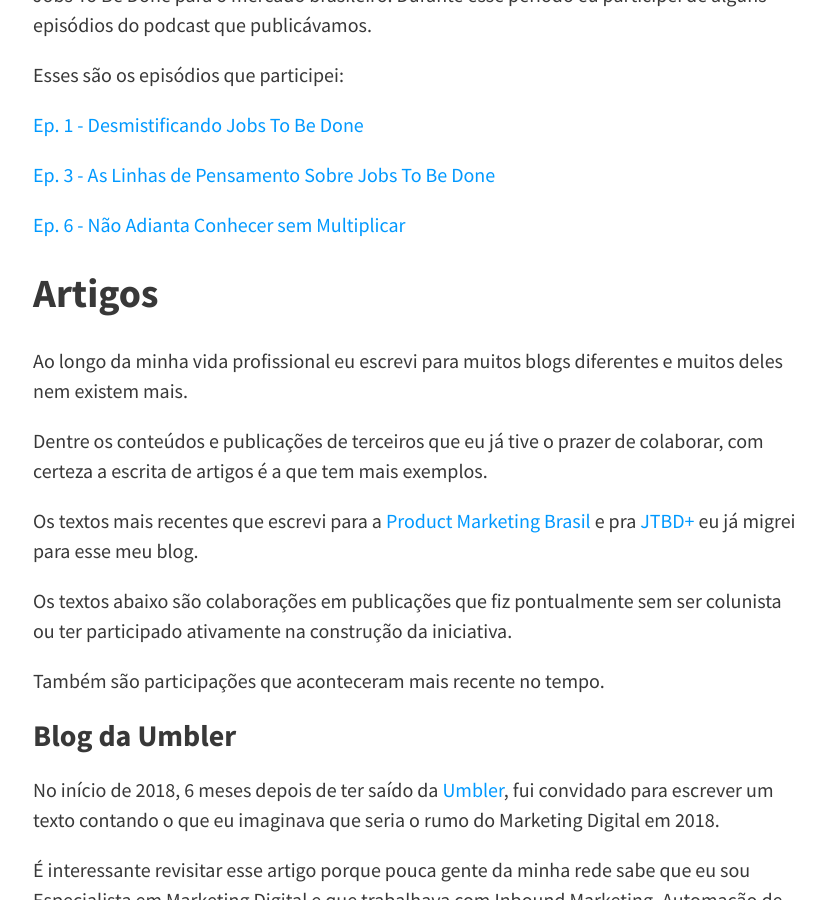
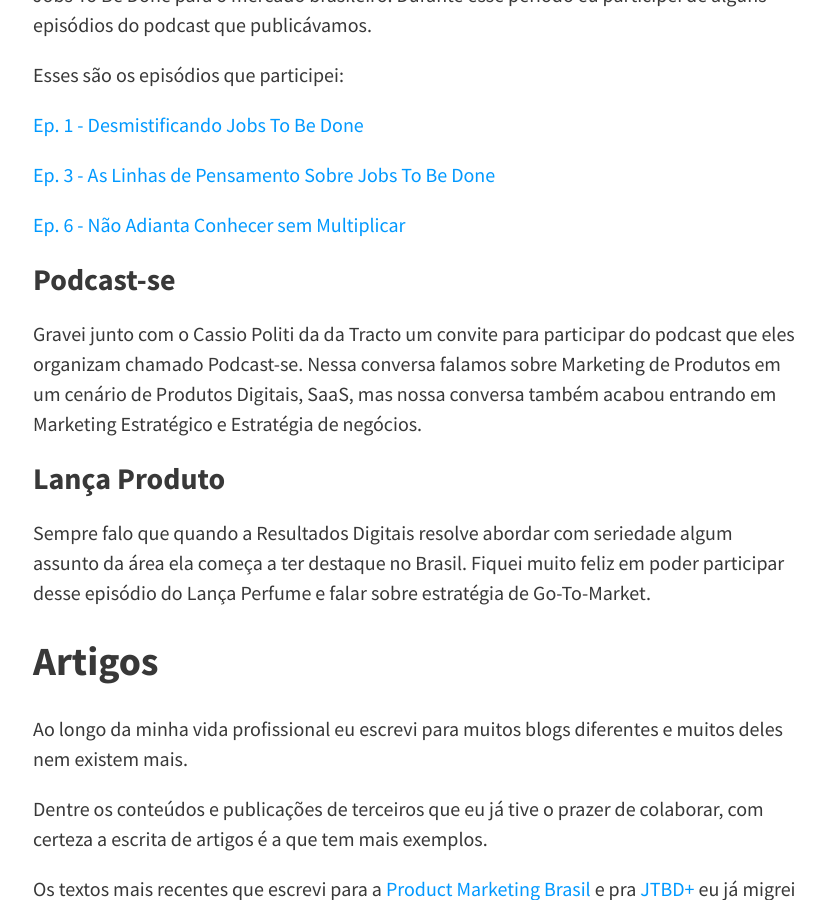
Before and after one commit to felipecbarbosa/felipecbarbosa.github.io, a Jekyll site: the page built from colaboration.md, in a window 1280 px wide and 900 px high, scrolled down 2251 px. Shown: the whole window, without its empty margins (223-1048 px from the left). Built offline with Jekyll 4.4.1, drawn with Linux system fonts in a browser that asks for light colours; nearby versions of some CDN libraries; comment, search, counter and statistics services are not loaded.

Commit message:
Added new podcasts to colaboration

```diff
--- a/colaboration.md
+++ b/colaboration.md
@@ -60,6 +60,14 @@ Esses são os episódios que participei:
 [Ep. 3 - As Linhas de Pensamento Sobre Jobs To Be Done](https://anchor.fm/jtbdplus/episodes/3-As-linhas-de-pensamento-sobre-JTBD-e6ong6){:target="_blank"}
 
 [Ep. 6 - Não Adianta Conhecer sem Multiplicar](https://anchor.fm/jtbdplus/episodes/6-No-adianta-conhecer-sem-multiplicar-e8hd91){:target="_blank"}
+
+### [Podcast-se](https://open.spotify.com/episode/6Z8KKiJZiGiVU3rQfRJ3Cu?si=RxtcPzzXS6K-UyDxtIAmPQ){:target="_blank"}
+
+Gravei junto com o Cassio Politi da da Tracto um convite para participar do podcast que eles organizam chamado Podcast-se. Nessa conversa falamos sobre Marketing de Produtos em um cenário de Produtos Digitais, SaaS, mas nossa conversa também acabou entrando em Marketing Estratégico e Estratégia de negócios.
+
+### [Lança Produto](https://open.spotify.com/episode/3yLy6hsqGDyaoaXds0ren5?si=GuTGOvjVTsSA8r3v2UU1Sw){:target="_blank"}
+
+Sempre falo que quando a Resultados Digitais resolve abordar com seriedade algum assunto da área ela começa a ter destaque no Brasil. Fiquei muito feliz em poder participar desse episódio do Lança Perfume e falar sobre estratégia de Go-To-Market.
 
 ## Artigos
 
```
